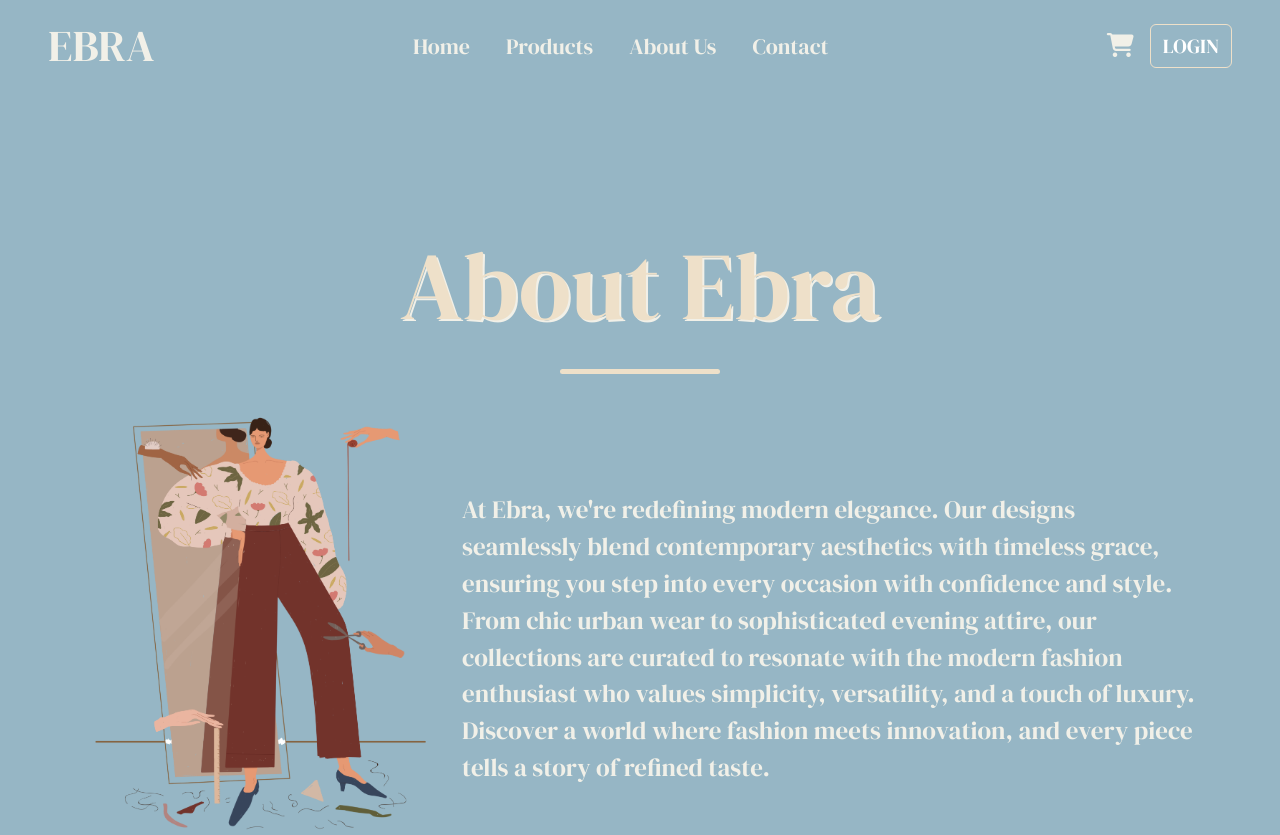
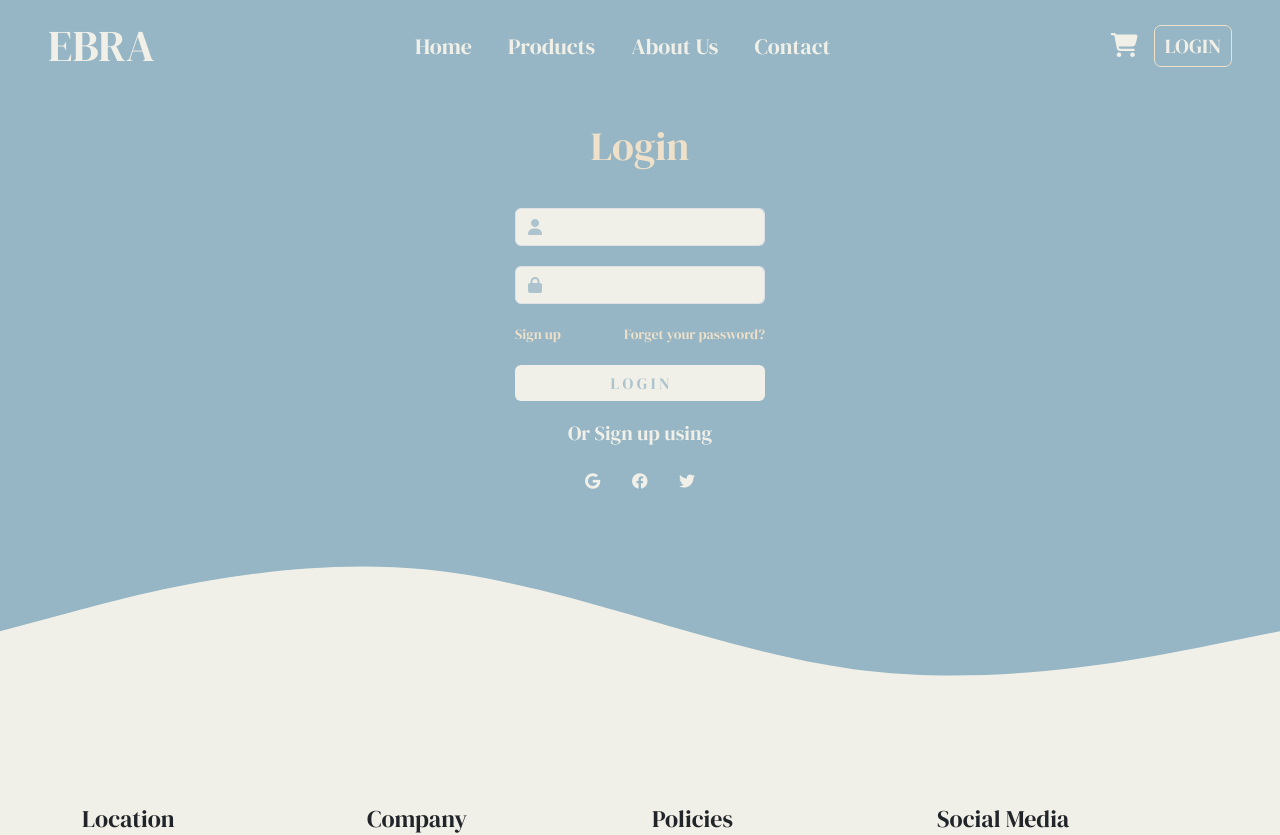
Before and after one commit to adinashby-vanier-college/transactional-web-project-MalekGhazal, a React (Create React App) app in the folder ecomm-project/: page /login in a window 1280 px wide. Shown: the top 835 px of the page. Built offline with nearby package versions, Linux system fonts and the light colour scheme.

Commit message:
Routing Fixed

```diff
--- a/ecomm-project/src/App.css
+++ b/ecomm-project/src/App.css
@@ -38,6 +38,9 @@ body {
 .login-btn {
   background: none;
   border: 1px solid var(--primary-baige);
+  border-radius: 7px;
+  padding: 5px 10px;
+  color: var(--secondary-baige);
 
   &:hover {
     background-color: var(--secondary-baige);
--- a/ecomm-project/src/App.js
+++ b/ecomm-project/src/App.js
@@ -3,11 +3,9 @@ import "./App.css";
 import { BrowserRouter as Router, Route, Routes } from "react-router-dom";
 import Header from "./components/Header/Header";
 import Footer from "./components/Footer/Footer";
-import About from "./components/About/About";
 import Home from "./pages/Home/Home";
-import FAQ from "./components/FAQ/FAQ";
-import Testimonial from "./components/Testimonials/Testimonial";
-import Contact from "./components/Contact/Contact";
+import Login from "./pages/Login/Login";
+import SignUp from "./pages/SignUp/SignUp";
 
 function App() {
   return (
@@ -16,11 +14,9 @@ function App() {
         <Header />
         <Routes>
           <Route exact path="/" element={<Home />} />
+          <Route path="/login" element={<Login />} />
+          <Route path="/signup" element={<SignUp />} />
         </Routes>
-        <About />
-        <Testimonial />
-        <FAQ />
-        <Contact />
         <Footer />
       </div>
     </Router>
--- a/ecomm-project/src/components/Header/Header.js
+++ b/ecomm-project/src/components/Header/Header.js
@@ -1,5 +1,4 @@
 import React from "react";
-import Button from "react-bootstrap/Button";
 import Container from "react-bootstrap/Container";
 import Nav from "react-bootstrap/Nav";
 import Navbar from "react-bootstrap/Navbar";
@@ -77,9 +76,14 @@ const Header = () => {
                 style={{ fontSize: "24px" }}
               ></i>
             </a>
-            <Button className="login-btn" style={{ fontSize: "20px" }}>
+            <Nav.Link
+              as={Link}
+              to="/login"
+              className="login-btn"
+              style={{ fontSize: "20px" }}
+            >
               LOGIN
-            </Button>
+            </Nav.Link>
           </Navbar.Collapse>
         </Container>
       </Navbar>
--- /dev/null
+++ b/ecomm-project/src/components/Hero/Hero.js
@@ -0,0 +1,32 @@
+import React from "react";
+import Button from "react-bootstrap/Button";
+import Image from "react-bootstrap/Image";
+import HeroImage from "../../assets/Fashion-6.png";
+import "./Hero.css";
+
+function Home() {
+  return (
+    <>
+      <div className="container">
+        <div className="row h-100">
+          <div className="col-lg-4 secondary-baige-color align-items-center custom-centered-div">
+            <h1 style={{ fontSize: "52px", marginTop: "20vh" }}>
+              Elevate Your Style
+            </h1>
+            <h2 className="font-italic" style={{ fontSize: "32px" }}>
+              Where Fashion Dreams Come True
+            </h2>
+            <Button className="login-btn p-2 mt-3" style={{ fontSize: "26px" }}>
+              Explore Now
+            </Button>
+          </div>
+          <div className="col-lg-8">
+            <Image src={HeroImage} fluid />
+          </div>
+        </div>
+      </div>
+    </>
+  );
+}
+
+export default Home;
--- a/ecomm-project/src/pages/Home/Home.js
+++ b/ecomm-project/src/pages/Home/Home.js
@@ -1,32 +1,20 @@
 import React from "react";
-import Button from "react-bootstrap/Button";
-import Image from "react-bootstrap/Image";
-import HeroImage from "../../assets/Fashion-6.png";
-import "./Home.css";
+import About from "../../components/About/About";
+import Testimonial from "../../components/Testimonials/Testimonial";
+import FAQ from "../../components/FAQ/FAQ";
+import Contact from "../../components/Contact/Contact";
+import Hero from "../../components/Hero/Hero";
 
-function Home() {
+const Home = () => {
   return (
-    <>
-      <div className="container">
-        <div className="row h-100">
-          <div className="col-lg-4 secondary-baige-color align-items-center custom-centered-div">
-            <h1 style={{ fontSize: "52px", marginTop: "20vh" }}>
-              Elevate Your Style
-            </h1>
-            <h2 className="font-italic" style={{ fontSize: "32px" }}>
-              Where Fashion Dreams Come True
-            </h2>
-            <Button className="login-btn p-2 mt-3" style={{ fontSize: "26px" }}>
-              Explore Now
-            </Button>
-          </div>
-          <div className="col-lg-8">
-            <Image src={HeroImage} fluid />
-          </div>
-        </div>
-      </div>
-    </>
+    <div>
+      <Hero />
+      <About />
+      <Testimonial />
+      <FAQ />
+      <Contact />
+    </div>
   );
-}
+};
 
 export default Home;
--- a/ecomm-project/src/pages/Login/Login.js
+++ b/ecomm-project/src/pages/Login/Login.js
@@ -1,12 +1,11 @@
 import React from "react";
 import { useState } from "react";
-import Header from "../../components/Header/Header";
-import Footer from "../../components/Footer/Footer";
 import Container from "react-bootstrap/Container";
 import Button from "react-bootstrap/Button";
 import styles from "./Login.module.css";
 import Form from "react-bootstrap/Form";
 import InputGroup from "react-bootstrap/InputGroup";
+import { Link } from "react-router-dom";
 
 const Login = () => {
   const [validated, setValidated] = useState(false);
@@ -23,7 +22,6 @@ const Login = () => {
 
   return (
     <>
-      <Header />
       <Container fluid className="px-5">
         <h1 className={styles.header}>Login</h1>
 
@@ -52,8 +50,12 @@ const Login = () => {
             </InputGroup>
 
             <div className={styles.textbox}>
-              <a className={styles.text}>Sign up</a>
-              <a className={styles.text}>Forget your password?</a>
+              <Link to="/signup" className={styles.text}>
+                Sign up
+              </Link>
+              <a href="#password" className={styles.text}>
+                Forget your password?
+              </a>
             </div>
 
             <Button type="submit" className={styles.submit}>
@@ -71,8 +73,6 @@ const Login = () => {
           </div>
         </div>
       </Container>
-
-      <Footer />
     </>
   );
 };
--- a/ecomm-project/src/pages/SignUp/SignUp.js
+++ b/ecomm-project/src/pages/SignUp/SignUp.js
@@ -1,7 +1,5 @@
 import React from "react";
 import { useState } from "react";
-import Header from "../../components/Header/Header";
-import Footer from "../../components/Footer/Footer";
 import Container from "react-bootstrap/Container";
 import Button from "react-bootstrap/Button";
 import styles from "./SignUp.module.css";
@@ -23,7 +21,6 @@ const SignUp = () => {
 
   return (
     <>
-      <Header />
       <Container fluid className="px-5">
         <h1 className={styles.header}>Sign Up</h1>
 
@@ -75,8 +72,6 @@ const SignUp = () => {
           </div>
         </div>
       </Container>
-
-      <Footer />
     </>
   );
 };
```
Also changed, not shown: ecomm-project/src/pages/Login/Login.module.css (+15 -17 lines), ecomm-project/src/components/Hero/Hero.css (renamed from ecomm-project/src/pages/Home/Home.css).
